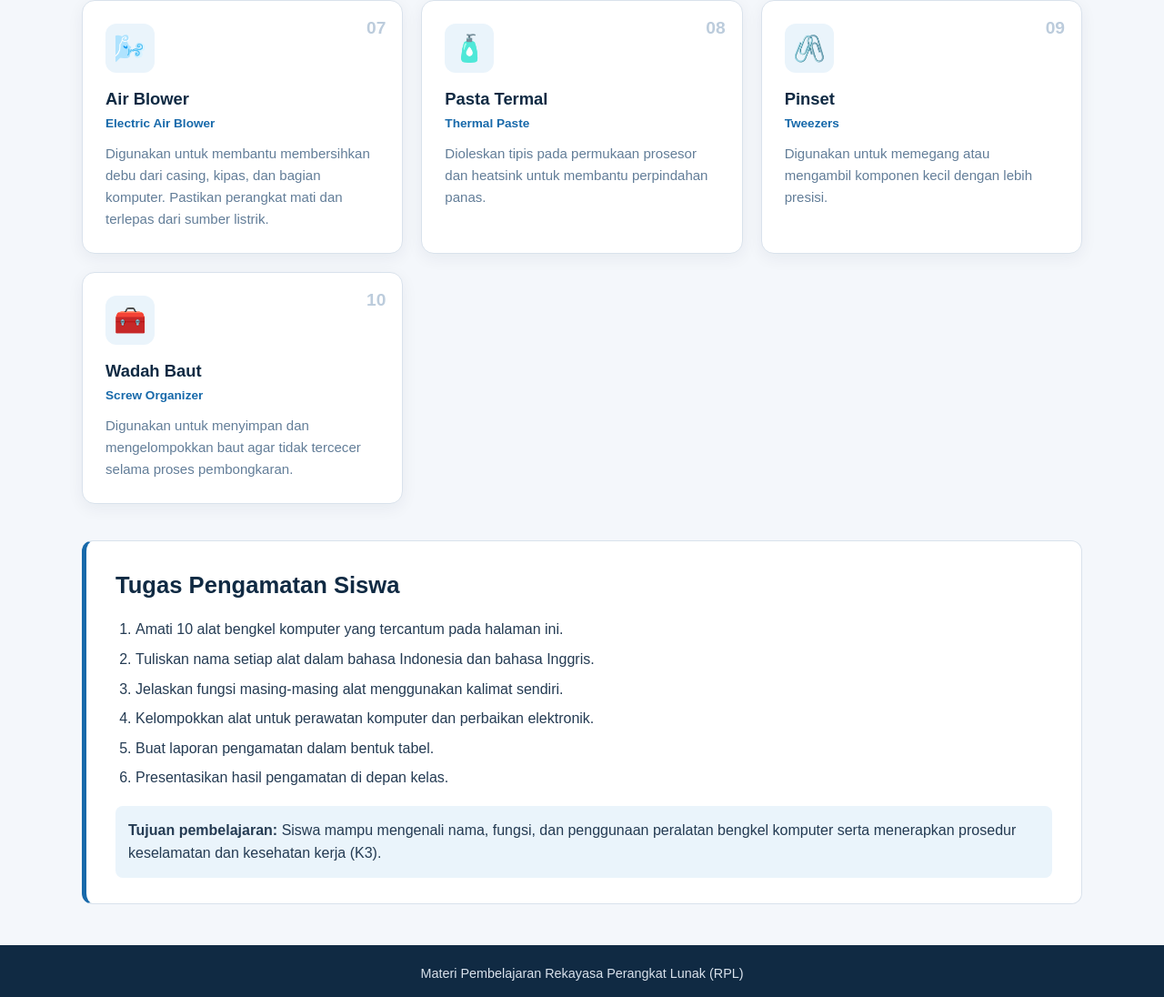
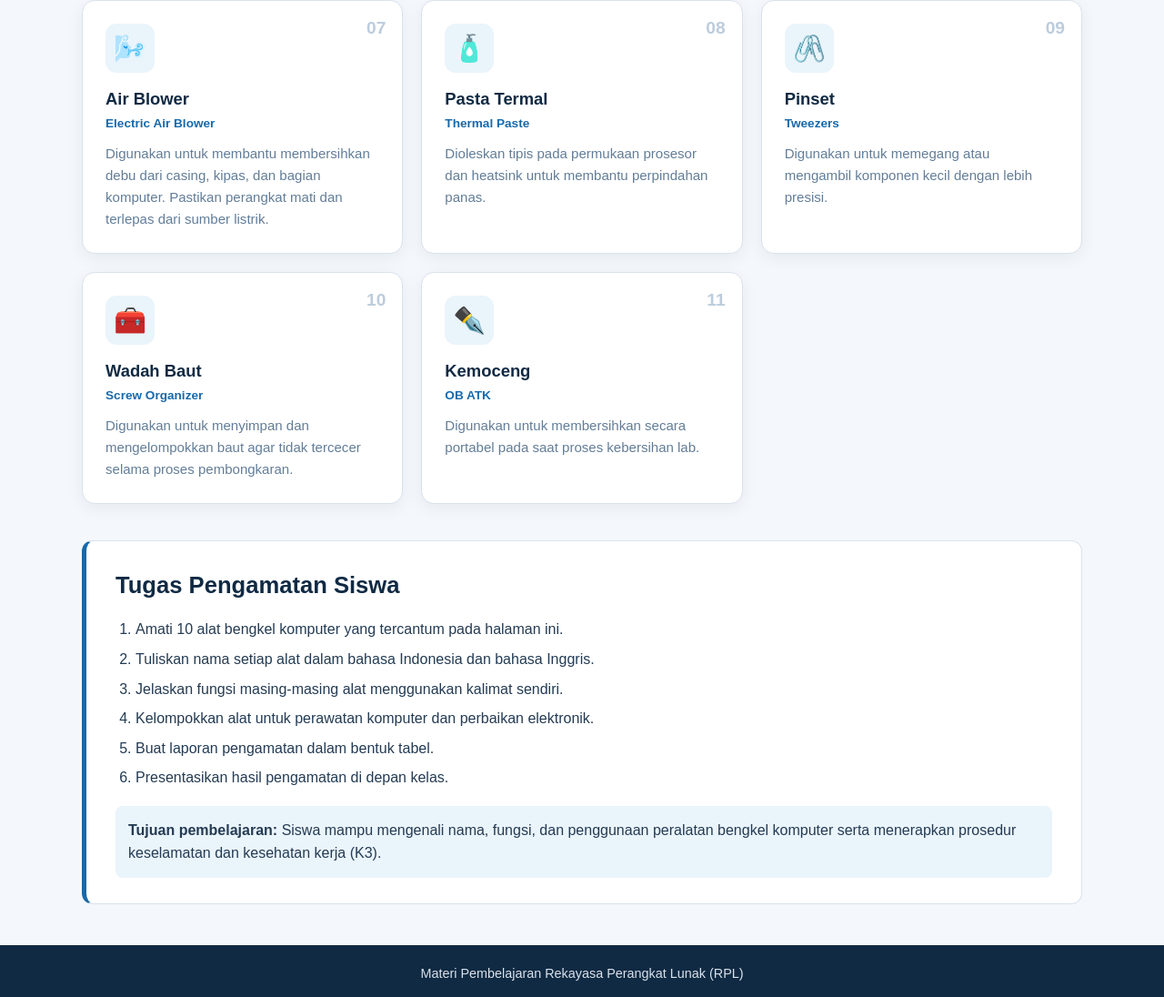
Before and after one commit to ardiansyahbinjai2-hub/inventaris-bengkel, a plain HTML site: page index.html in a window 1280 px wide. Shown: the part 979-2075 px from the top of the page at 91% size. Drawn offline with Linux system fonts and the light colour scheme.

Commit message:
Tambah Index 6

```diff
--- a/index.html
+++ b/index.html
@@ -101,6 +101,14 @@
                 <p class="english">Screw Organizer</p>
                 <p>Digunakan untuk menyimpan dan mengelompokkan baut agar tidak tercecer selama proses pembongkaran.</p>
             </article>
+
+            <article class="tool-card">
+                <div class="tool-number">11</div>
+                <div class="tool-icon" aria-hidden="true">✒️</div>
+                <h3>Kemoceng</h3>
+                <p class="english">OB ATK</p>
+                <p>Digunakan untuk membersihkan secara portabel pada saat proses kebersihan lab.</p>
+            </article>
         </section>
 
         <section class="assignment">
```
